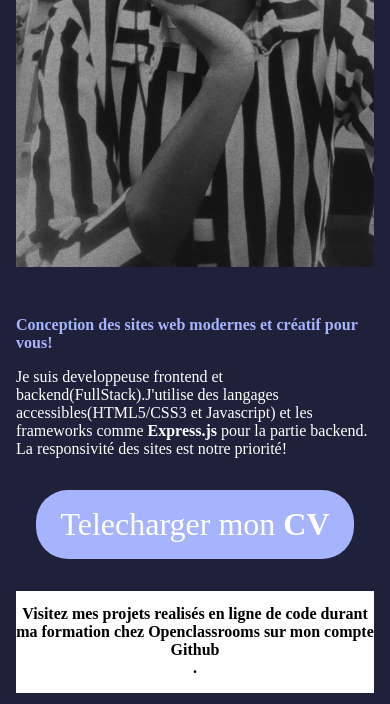
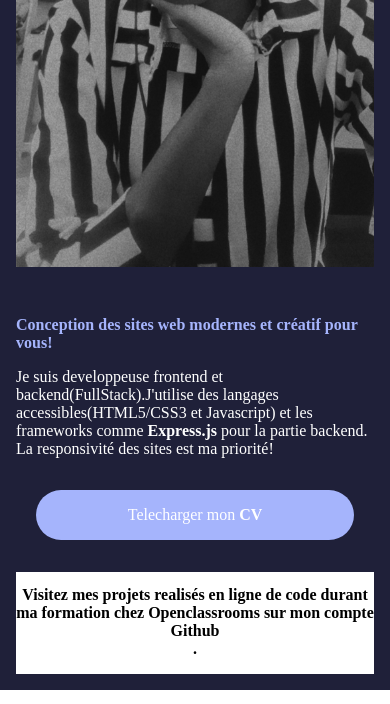
Before and after one commit to Angaye/Portfolio, a plain HTML site: page index.html in a window 390 px wide. Shown: the part 630-1334 px from the top of the page. Drawn offline with Linux system fonts and the light colour scheme; no server answers; a web font is replaced by a local one.

Commit message:
reduction font-size bouton

```diff
--- a/index.html
+++ b/index.html
@@ -32,7 +32,7 @@
          <div class="expertise" id="a-propos">
             <h1>Conception des sites web modernes et créatif pour vous!</h1>
             <p>Je suis developpeuse frontend et backend(FullStack).J'utilise des langages accessibles(HTML5/CSS3 et Javascript) et les frameworks comme <strong>Express.js</strong> pour la partie backend.
-            La responsivité des sites est notre priorité!</p>
+            La responsivité des sites est ma priorité!</p>
          </div>
          <div class="accueil-image">
           <img src="images/casque.jpg" alt="">
--- a/style.css
+++ b/style.css
@@ -203,6 +203,9 @@ footer{
     width: 80%;
     padding: 1rem;
    }
+   #cv{
+    font-size: 1rem;
+   }
 }
 @media screen and (max-width:1070px){
    .lien{
```
